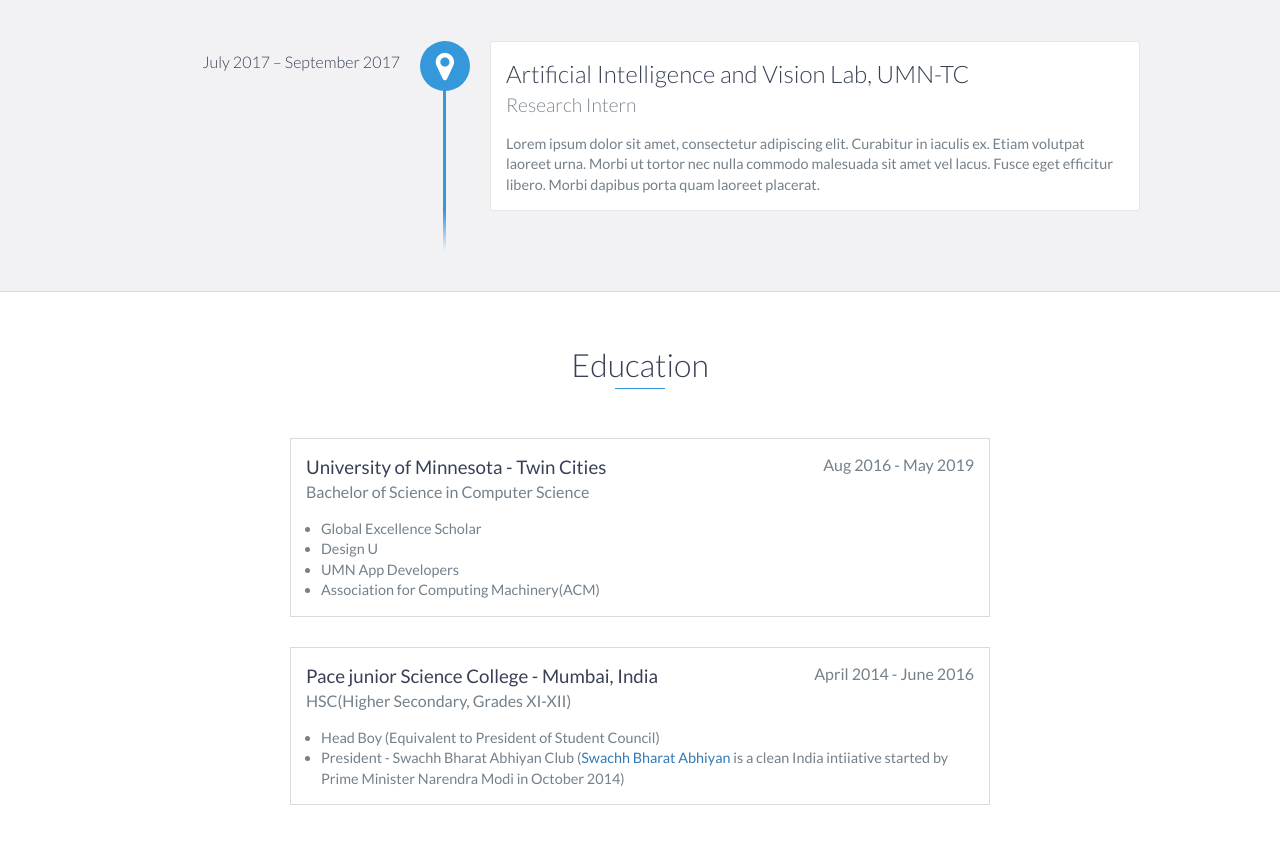
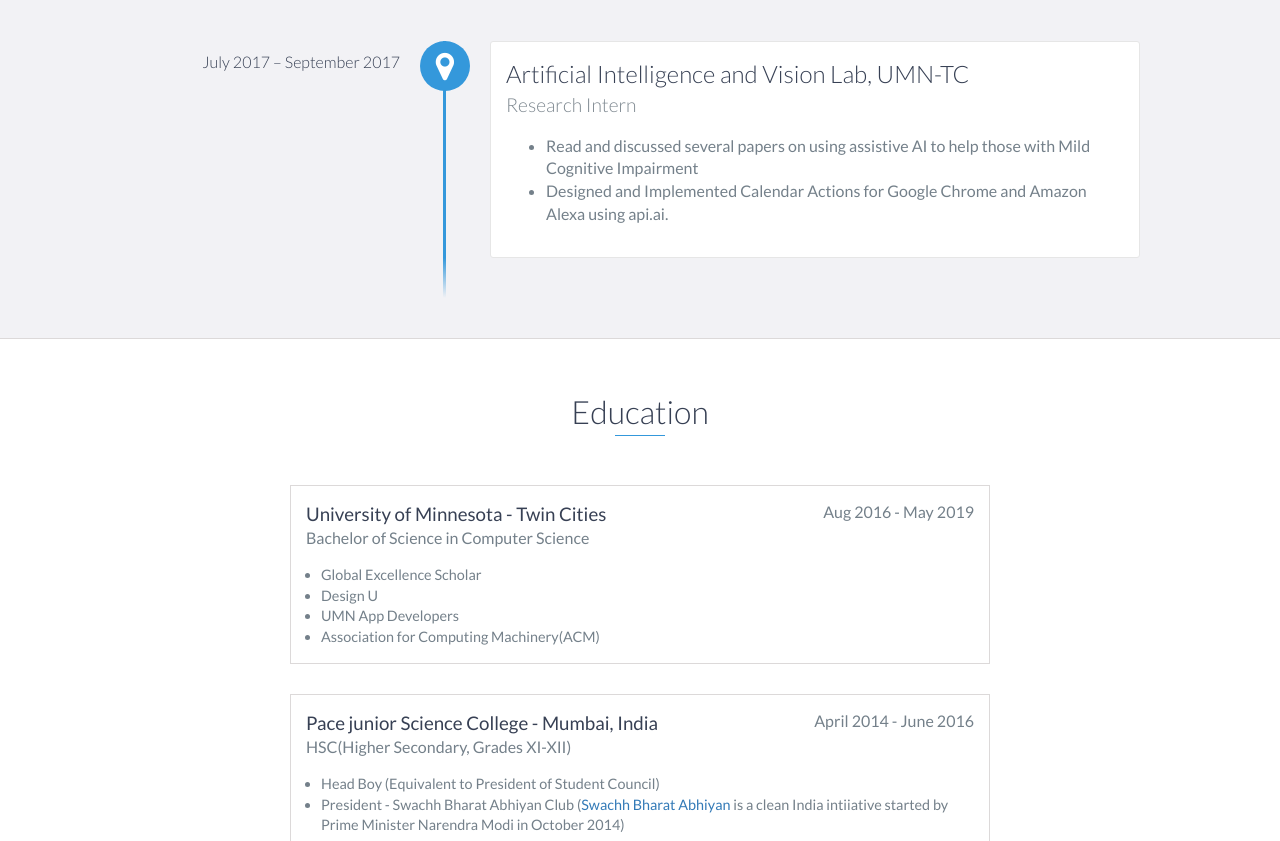
Before and after one commit to shrisukhani/shrisukhani.github.io, a website: page index.html in a window 1280 px wide. Shown: the part 1180-2021 px from the top of the page. Drawn offline with nearby package versions, Linux system fonts and the light colour scheme.

Commit message:
Add files via upload

```diff
--- a/index.html
+++ b/index.html
@@ -92,7 +92,16 @@
                 <h3>Artificial Intelligence and Vision Lab, UMN-TC</h3>
                 <h4>Research Intern</h4>
                 <p>
-                    Lorem ipsum dolor sit amet, consectetur adipiscing elit. Curabitur in iaculis ex. Etiam volutpat laoreet urna. Morbi ut tortor nec nulla commodo malesuada sit amet vel lacus. Fusce eget efficitur libero. Morbi dapibus porta quam laoreet placerat.
+                  <font color="#74808a">
+                    <ul>
+                      <li>
+                        Read and discussed several papers on using assistive AI to help those with Mild Cognitive Impairment
+                      </li>
+                      <li>
+                        Designed and Implemented Calendar Actions for Google Chrome and Amazon Alexa using api.ai.
+                      </li>
+                    </ul>
+                  </font>
                 </p>
             </div>
         </div>
```
